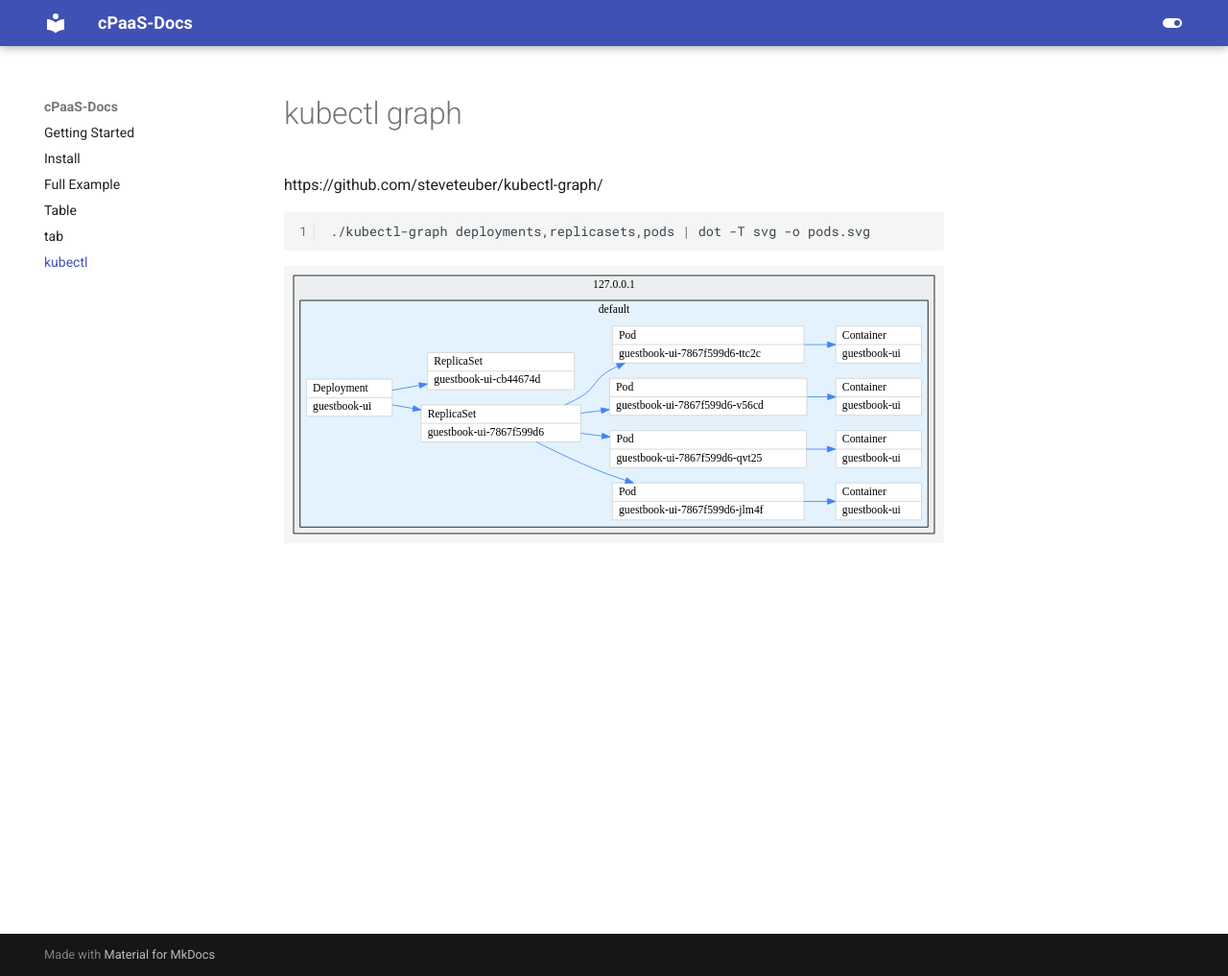
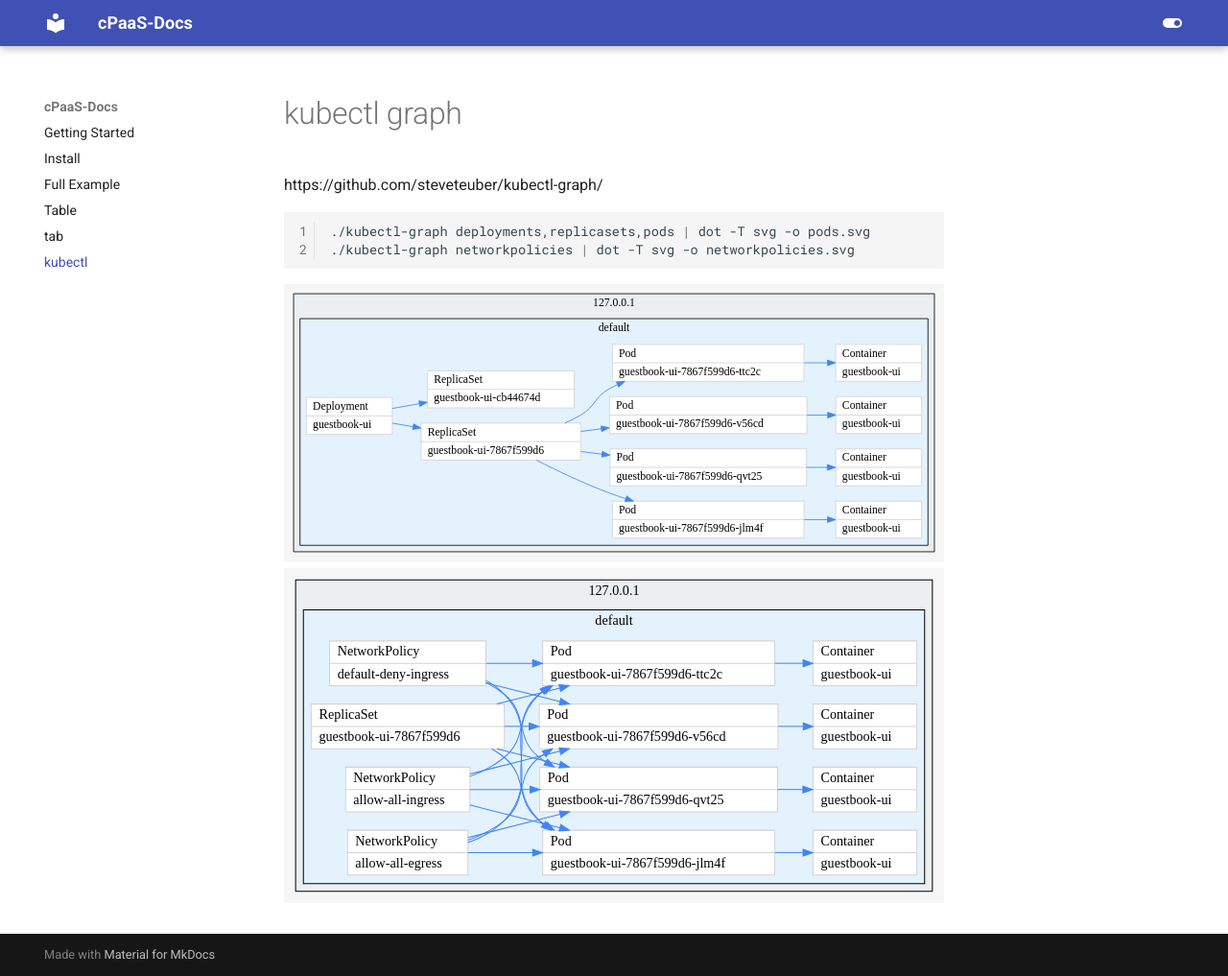
Before and after one commit to bigg01/mkddocs-example-diagram, an MkDocs documentation site: the page built from docs/kubectl.md, in a window 1280 px wide and 1017 px high. Shown: the whole window at 96% size. Built offline with MkDocs 1.6.1 and Material for MkDocs 9.7.7, drawn with Linux system fonts in a browser that asks for light colours.

Commit message:
add netpol

````diff
--- a/docs/kubectl.md
+++ b/docs/kubectl.md
@@ -5,6 +5,9 @@ https://github.com/steveteuber/kubectl-graph/
 
 ```bash
 ./kubectl-graph deployments,replicasets,pods | dot -T svg -o pods.svg
+./kubectl-graph networkpolicies | dot -T svg -o networkpolicies.svg
+
 
 ```
 ![Ingress Egress](pods.svg)
+![Ingress Egress](networkpolicies.svg)
````
Also changed, not shown: docs/networkpolicies.svg (added).
